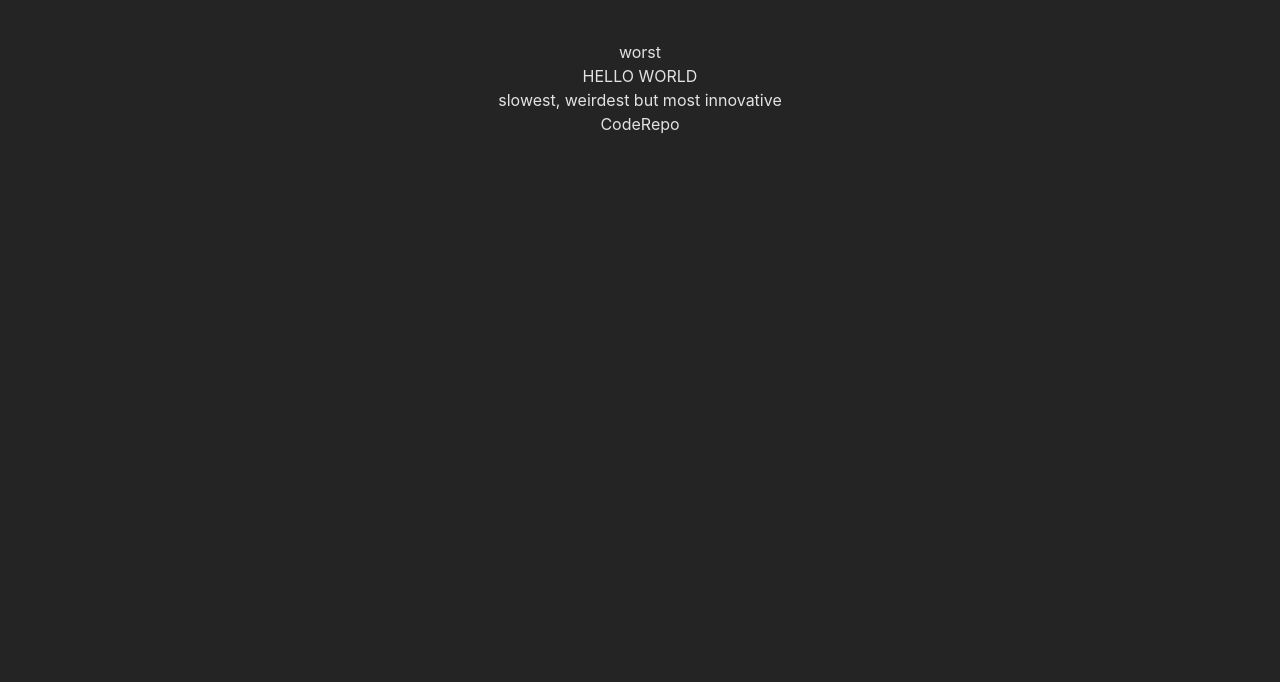
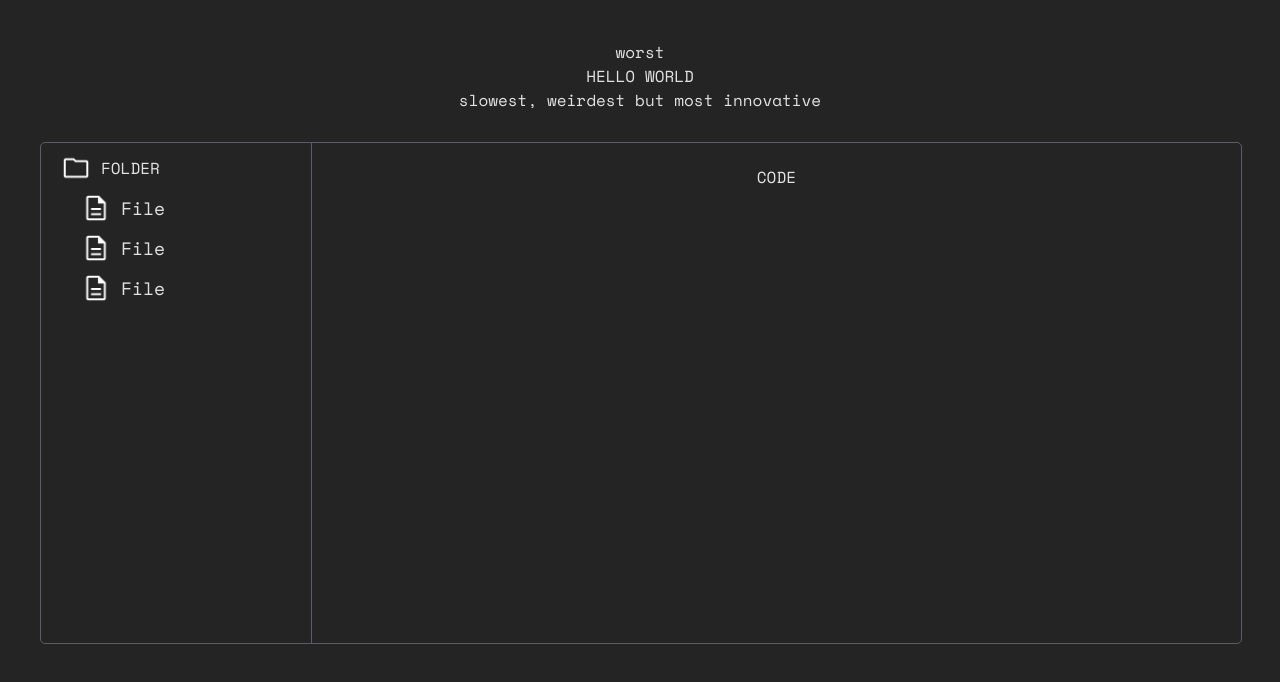
Before and after one commit to parthasarathi04/innovative-hello-world, a React (Vite) app: page / in a window 1280 px wide. Shown: the top 682 px of the page. Built offline with nearby package versions, Linux system fonts and the light colour scheme.

Commit message:
code repo added

```diff
--- a/src/App.css
+++ b/src/App.css
@@ -3,4 +3,5 @@
   margin: 0 auto;
   padding: 2rem;
   text-align: center;
+  cursor: default;
 }
--- a/src/App.tsx
+++ b/src/App.tsx
@@ -5,7 +5,7 @@ function App() {
 
   return (
     <>
-      <div>
+      <div className='nav'>
         <div>worst</div>
         <div>HELLO WORLD</div>
         <div>slowest, weirdest but most innovative</div>
--- /dev/null
+++ b/src/Component/CodeRepo/CodeRepo.css
@@ -0,0 +1,49 @@
+.repo{
+    width: 100%;
+
+    margin-top: 30px;
+    min-height: 60vh;
+    border: 1px solid #5d5a6b;
+    border-radius: 5px;
+
+    display: flex;
+    align-items: baseline;
+    justify-content: baseline;
+}
+
+.file-manager{
+    position: relative;
+    width: 20%;
+    min-height: inherit;
+    padding: 10px 20px;
+    border-right: 1px solid #5d5a6b;
+}
+
+.file-manager img {
+    width: 30px;
+    margin-right: 10px;
+}
+
+.code{
+    width: 80%;
+    padding: 5px;
+}
+
+.folder {
+    display: flex;
+    align-items: center;
+    justify-content: baseline;
+}
+
+.folder-content{
+    margin-top: 10px;
+}
+
+.file {
+    display: flex;
+    align-items: center;
+    justify-content: baseline;
+    margin: 10px auto;
+    padding-left: 20px;
+    font-size: 18px;
+}
--- a/src/Component/CodeRepo/CodeRepo.tsx
+++ b/src/Component/CodeRepo/CodeRepo.tsx
@@ -1,6 +1,32 @@
+import "./CodeRepo.css";
+
 const CodeRepo = () => {
+  return (
+    <>
+      <div className="repo">
+        <div className="file-manager">
+          <div className="folder">
+            <img src="logo/folder.png" /> FOLDER
+          </div>
 
-    return <>CodeRepo</>
-}
+          <div className="folder-content">
+            <div className="file">
+                <img src="logo/file.png" /> File
+            </div>
+
+            <div className="file">
+                <img src="logo/file.png" /> File
+            </div>
+
+            <div className="file">
+                <img src="logo/file.png" /> File
+            </div>
+          </div>
+        </div>
+        <div className="code">CODE</div>
+      </div>
+    </>
+  );
+};
 
 export default CodeRepo;
--- a/src/index.css
+++ b/src/index.css
@@ -14,7 +14,7 @@
 }
 
 :root {
-  font-family: Inter, system-ui, Avenir, Helvetica, Arial, sans-serif;
+  font-family: "Space-Mono", Inter, system-ui, Avenir, Helvetica, Arial, sans-serif;
   line-height: 1.5;
   font-weight: 400;
 
```
